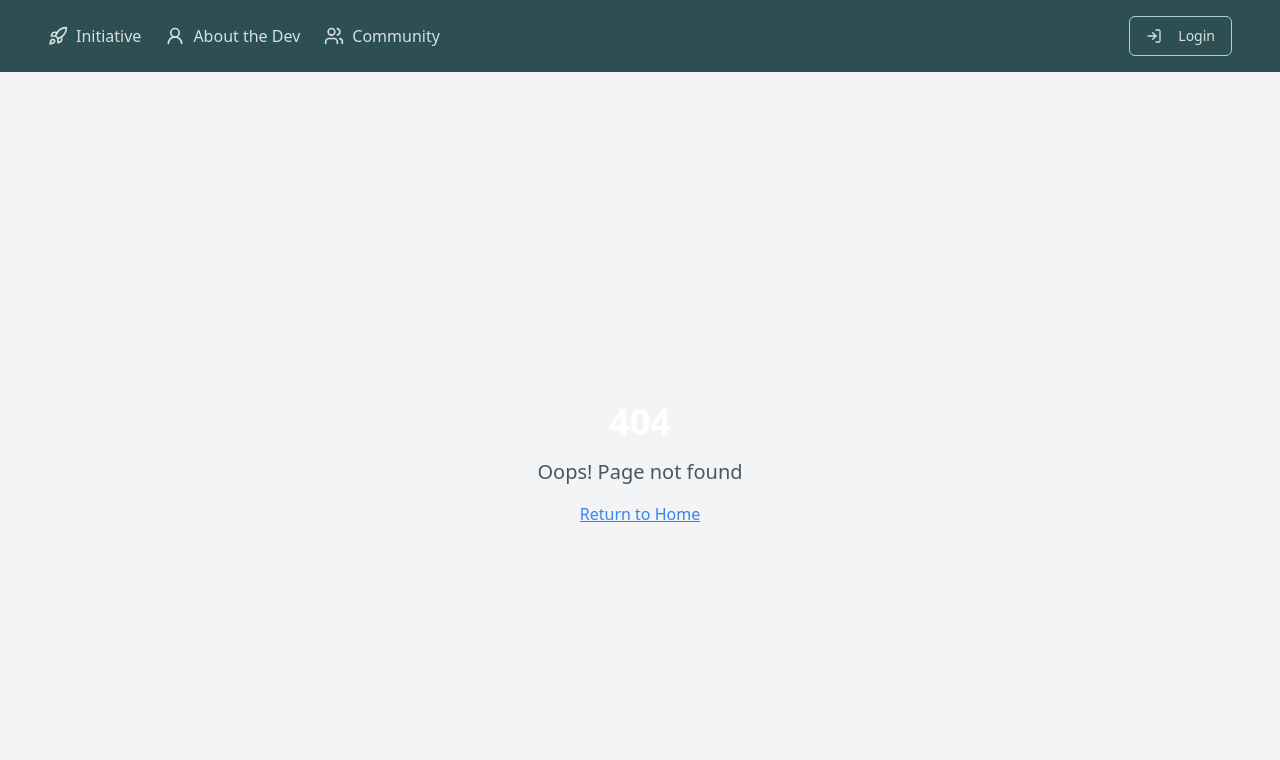
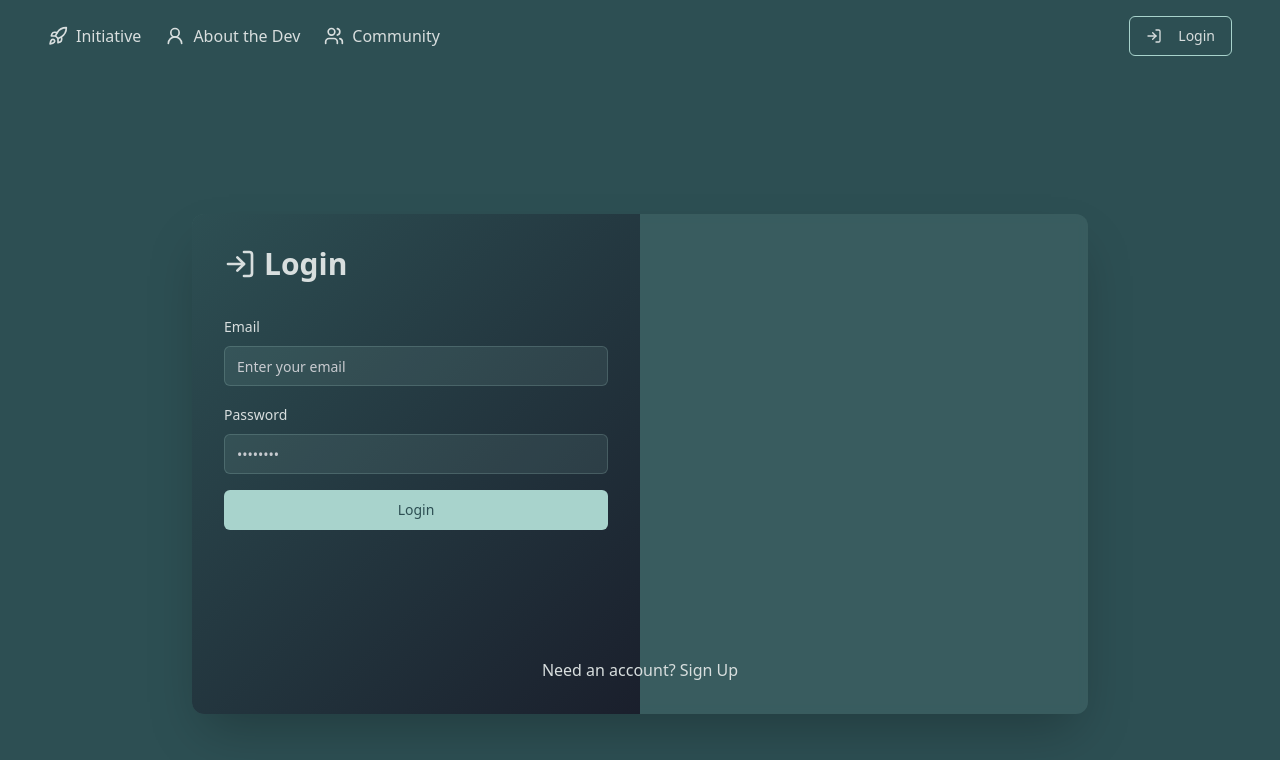
Before and after one commit to YingChenLeu/mindful-learning-loop, a React (Vite) app: page /auth in a window 1280 px wide. Before the commit this address had no page. Shown: the top 760 px of the page. Built offline with nearby package versions, Linux system fonts and the light colour scheme.

Commit message:
feat: Implement modern login page
Adds a login page with animated transitions for switching between login and signup forms.

```diff
--- a/src/App.tsx
+++ b/src/App.tsx
@@ -12,6 +12,7 @@ import Index from "./pages/Index";
 import PostProblem from "./pages/PostProblem";
 import NotFound from "./pages/NotFound";
 import Community from "./pages/Community";
+import Auth from "./pages/Auth";
 
 const App: React.FC = () => {
   const queryClient = new QueryClient();
@@ -31,6 +32,7 @@ const App: React.FC = () => {
               <Route path="/browse" element={<Index />} />
               <Route path="/post-problem" element={<PostProblem />} />
               <Route path="/community" element={<Community />} />
+              <Route path="/auth" element={<Auth />} />
               <Route path="*" element={<NotFound />} />
             </Routes>
           </BrowserRouter>
--- /dev/null
+++ b/src/pages/Auth.tsx
@@ -0,0 +1,115 @@
+
+import React, { useState } from 'react';
+import { Button } from "@/components/ui/button";
+import { Input } from "@/components/ui/input";
+import { Label } from "@/components/ui/label";
+import { LogIn, UserRound } from "lucide-react";
+
+const Auth = () => {
+  const [isLogin, setIsLogin] = useState(true);
+
+  const toggleForm = () => {
+    setIsLogin(!isLogin);
+  };
+
+  return (
+    <div className="min-h-screen bg-[#2D4F53] flex items-center justify-center p-4">
+      <div className="w-full max-w-4xl relative bg-[#A8D3CC]/10 rounded-xl shadow-2xl overflow-hidden backdrop-blur-sm">
+        <div className="absolute top-0 w-1/2 h-full transition-transform duration-500 ease-in-out"
+             style={{
+               transform: isLogin ? 'translateX(0)' : 'translateX(100%)',
+               background: 'linear-gradient(135deg, #2D4F53 0%, #1A1F2C 100%)',
+             }}>
+        </div>
+
+        <div className="grid grid-cols-2 min-h-[500px]">
+          {/* Login Form */}
+          <div className={`p-8 transition-all duration-500 ease-in-out ${isLogin ? 'opacity-100' : 'opacity-0'}`}
+               style={{ zIndex: isLogin ? 2 : 1 }}>
+            <div className="text-[#D8DEDE] max-w-sm mx-auto">
+              <div className="flex items-center gap-2 mb-8">
+                <LogIn className="w-8 h-8" />
+                <h2 className="text-3xl font-bold">Login</h2>
+              </div>
+              <div className="space-y-4">
+                <div className="space-y-2">
+                  <Label htmlFor="email-login">Email</Label>
+                  <Input
+                    id="email-login"
+                    type="email"
+                    placeholder="Enter your email"
+                    className="bg-[#A8D3CC]/10 border-[#A8D3CC]/20"
+                  />
+                </div>
+                <div className="space-y-2">
+                  <Label htmlFor="password-login">Password</Label>
+                  <Input
+                    id="password-login"
+                    type="password"
+                    placeholder="••••••••"
+                    className="bg-[#A8D3CC]/10 border-[#A8D3CC]/20"
+                  />
+                </div>
+                <Button className="w-full bg-[#A8D3CC] text-[#2D4F53] hover:bg-[#A8D3CC]/90">
+                  Login
+                </Button>
+              </div>
+            </div>
+          </div>
+
+          {/* Sign Up Form */}
+          <div className={`p-8 transition-all duration-500 ease-in-out ${!isLogin ? 'opacity-100' : 'opacity-0'}`}
+               style={{ zIndex: !isLogin ? 2 : 1 }}>
+            <div className="text-[#D8DEDE] max-w-sm mx-auto">
+              <div className="flex items-center gap-2 mb-8">
+                <UserRound className="w-8 h-8" />
+                <h2 className="text-3xl font-bold">Sign Up</h2>
+              </div>
+              <div className="space-y-4">
+                <div className="space-y-2">
+                  <Label htmlFor="name">Full Name</Label>
+                  <Input
+                    id="name"
+                    placeholder="Enter your name"
+                    className="bg-[#A8D3CC]/10 border-[#A8D3CC]/20"
+                  />
+                </div>
+                <div className="space-y-2">
+                  <Label htmlFor="email-signup">Email</Label>
+                  <Input
+                    id="email-signup"
+                    type="email"
+                    placeholder="Enter your email"
+                    className="bg-[#A8D3CC]/10 border-[#A8D3CC]/20"
+                  />
+                </div>
+                <div className="space-y-2">
+                  <Label htmlFor="password-signup">Password</Label>
+                  <Input
+                    id="password-signup"
+                    type="password"
+                    placeholder="••••••••"
+                    className="bg-[#A8D3CC]/10 border-[#A8D3CC]/20"
+                  />
+                </div>
+                <Button className="w-full bg-[#A8D3CC] text-[#2D4F53] hover:bg-[#A8D3CC]/90">
+                  Sign Up
+                </Button>
+              </div>
+            </div>
+          </div>
+        </div>
+
+        {/* Switch Form Button */}
+        <button
+          onClick={toggleForm}
+          className="absolute bottom-8 left-1/2 transform -translate-x-1/2 text-[#D8DEDE] hover:text-[#A8D3CC] transition-colors"
+        >
+          {isLogin ? "Need an account? Sign Up" : "Already have an account? Login"}
+        </button>
+      </div>
+    </div>
+  );
+};
+
+export default Auth;
```
